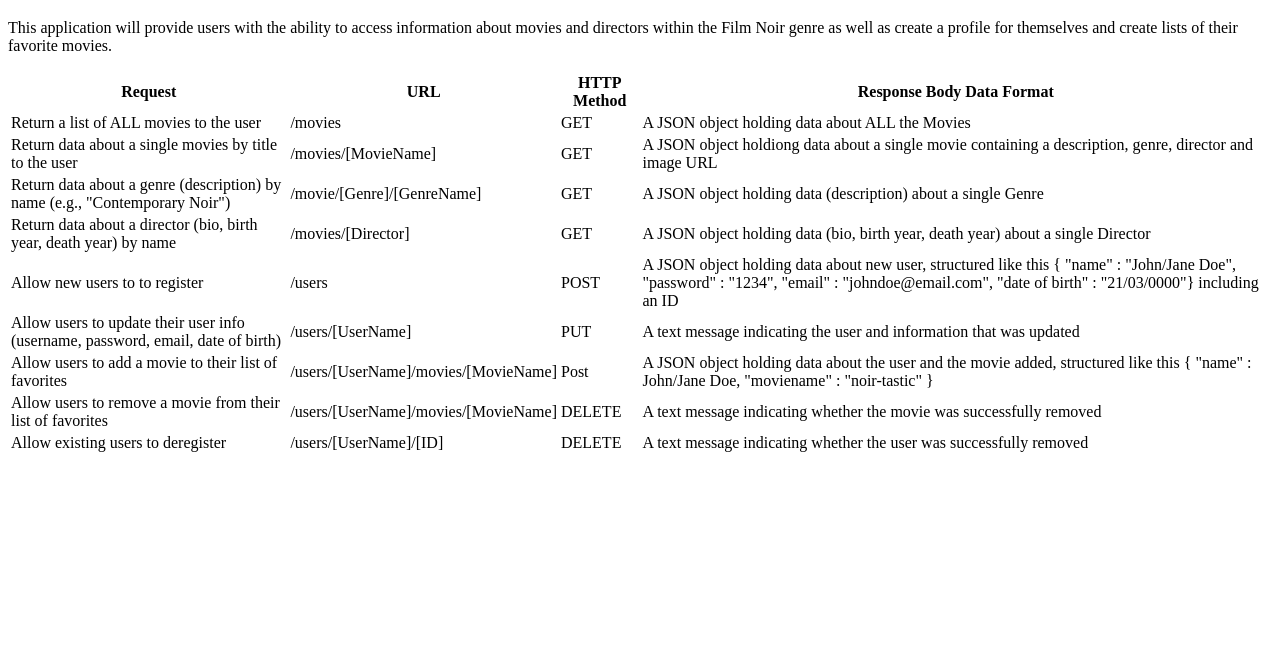
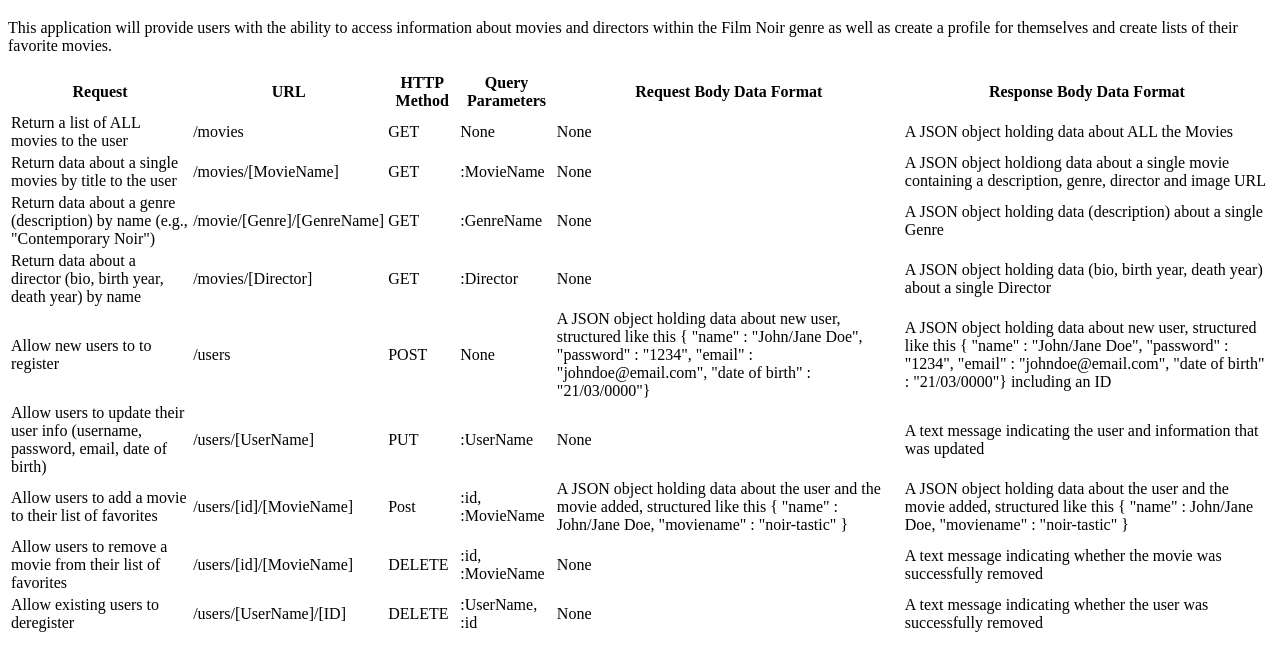
Before and after one commit to brandontyruspetty/movie_api, a website: page public/documentation.html in a window 1280 px wide. Shown: the part 61-732 px from the top of the page. Drawn offline with Linux system fonts and the light colour scheme.

Commit message:
Updated endpoint documentation

```diff
--- a/public/documentation.html
+++ b/public/documentation.html
@@ -20,6 +20,8 @@
                     <th>Request</th>
                     <th>URL</th>
                     <th>HTTP Method</th>
+                    <th>Query Parameters</th>
+                    <th>Request Body Data Format</th>
                     <th>Response Body Data Format</th>
                 </tr>
             </thead>
@@ -28,54 +30,72 @@
                     <td>Return a list of ALL movies to the user</td>
                     <td>/movies</td>
                     <td>GET</td>
+                    <td>None</td>
+                    <td>None</td>
                     <td>A JSON object holding data about ALL the Movies</td>
                 </tr>
                 <tr>
                     <td>Return data about a single movies by title to the user</td>
                     <td>/movies/[MovieName]</td>
                     <td>GET</td>
+                    <td>:MovieName</td>
+                    <td>None</td>
                     <td>A JSON object holdiong data about a single movie containing a description, genre, director and image URL</td>
                 </tr>
                 <tr>
                     <td>Return data about a genre (description) by name (e.g., "Contemporary Noir")</td>
                     <td>/movie/[Genre]/[GenreName]</td>
                     <td>GET</td>
+                    <td>:GenreName</td>
+                    <td>None</td>
                     <td>A JSON object holding data (description) about a single Genre</td>
                 </tr>
                 <tr>
                     <td>Return data about a director (bio, birth year, death year) by name</td>
                     <td>/movies/[Director]</td>
                     <td>GET</td>
+                    <td>:Director</td>
+                    <td>None</td>
                     <td>A JSON object holding data (bio, birth year, death year) about a single Director</td>
                 </tr>
                 <tr>
                     <td>Allow new users to to register</td>
                     <td>/users</td>
                     <td>POST</td>
+                    <td>None</td>
+                    <td>A JSON object holding data about new user, structured like this { "name" : "John/Jane Doe", "password" : "1234", "email" : "johndoe@email.com", "date of birth" : "21/03/0000"} </td>
                     <td>A JSON object holding data about new user, structured like this { "name" : "John/Jane Doe", "password" : "1234", "email" : "johndoe@email.com", "date of birth" : "21/03/0000"} including an ID</td>
                 </tr>
                 <tr>
                     <td>Allow users to update their user info (username, password, email, date of birth)</td>
                     <td>/users/[UserName]</td>
                     <td>PUT</td>
+                    <td>:UserName</td>
+                    <td>None</td>
                     <td>A text message indicating the user and information that was updated</td>
                 </tr>
                 <tr>
                     <td>Allow users to add a movie to their list of favorites</td>
-                    <td>/users/[UserName]/movies/[MovieName]</td>
+                    <td>/users/[id]/[MovieName]</td>
                     <td>Post</td>
+                    <td>:id, :MovieName</td>
+                    <td>A JSON object holding data about the user and the movie added, structured like this { "name" : John/Jane Doe, "moviename" : "noir-tastic" }</td>
                     <td>A JSON object holding data about the user and the movie added, structured like this { "name" : John/Jane Doe, "moviename" : "noir-tastic" }</td>
                 </tr>
                 <tr>
                     <td>Allow users to remove a movie from their list of favorites</td>
-                    <td>/users/[UserName]/movies/[MovieName]</td>
+                    <td>/users/[id]/[MovieName]</td>
                     <td>DELETE</td>
+                    <td>:id, :MovieName</td>
+                    <td>None</td>
                     <td>A text message indicating whether the movie was successfully removed</td>
                 </tr>
                 <tr>
                     <td>Allow existing users to deregister</td>
                     <td>/users/[UserName]/[ID]</td>
                     <td>DELETE</td>
+                    <td>:UserName, :id</td>
+                    <td>None</td>
                     <td>A text message indicating whether the user was successfully removed</td>
                 </tr>
             </tbody>
```
